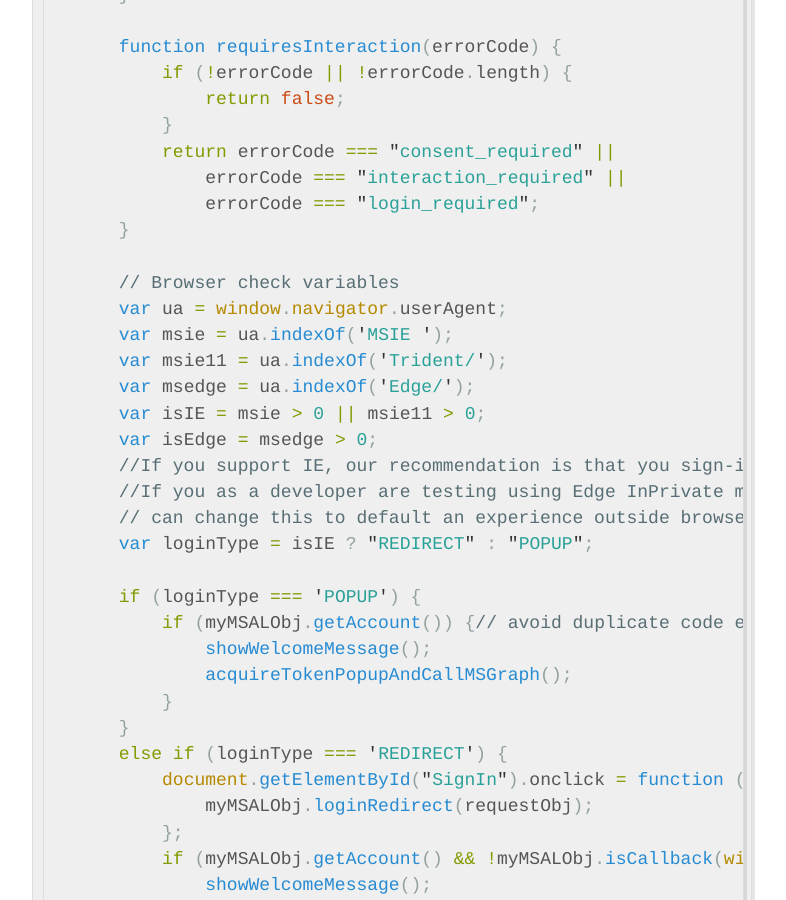
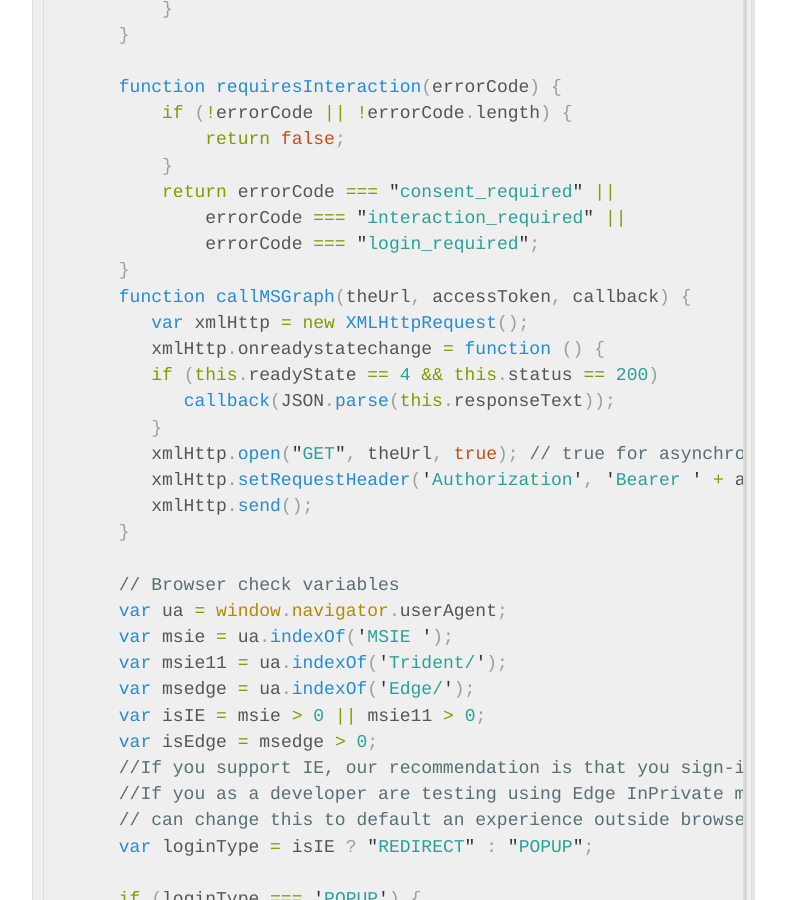
Before and after one commit to samitkumarpatel/samitkumarpatel.github.io, a Jekyll site: the page built from _posts/2019-10-03-sso-with-smal-js.md, in a window 1280 px wide and 900 px high, scrolled down 3457 px. Shown: the whole window, without its empty margins (248-1034 px from the left). Built offline with Jekyll 4.4.1, drawn with Linux system fonts in a browser that asks for light colours; some of the changed text lies outside the part shown.

Commit message:
Update 2019-10-03-sso-with-smal-js.md

```diff
--- a/_posts/2019-10-03-sso-with-smal-js.md
+++ b/_posts/2019-10-03-sso-with-smal-js.md
@@ -1,7 +1,9 @@
 ---
 layout: post
-title: SSO - with msal.js from Microsoft
+title: SSO - with msal.js for SPA
 ---
+
+[microsoft guide](https://docs.microsoft.com/en-us/azure/active-directory/develop/tutorial-v2-javascript-spa)
 
 **Secure Static Webpage with msal.js**
 
@@ -136,6 +138,16 @@ An Example
               errorCode === "interaction_required" ||
               errorCode === "login_required";
       }
+      function callMSGraph(theUrl, accessToken, callback) {
+         var xmlHttp = new XMLHttpRequest();
+         xmlHttp.onreadystatechange = function () {
+         if (this.readyState == 4 && this.status == 200)
+            callback(JSON.parse(this.responseText));
+         }
+         xmlHttp.open("GET", theUrl, true); // true for asynchronous
+         xmlHttp.setRequestHeader('Authorization', 'Bearer ' + accessToken);
+         xmlHttp.send();
+      }
 
       // Browser check variables
       var ua = window.navigator.userAgent;
```
